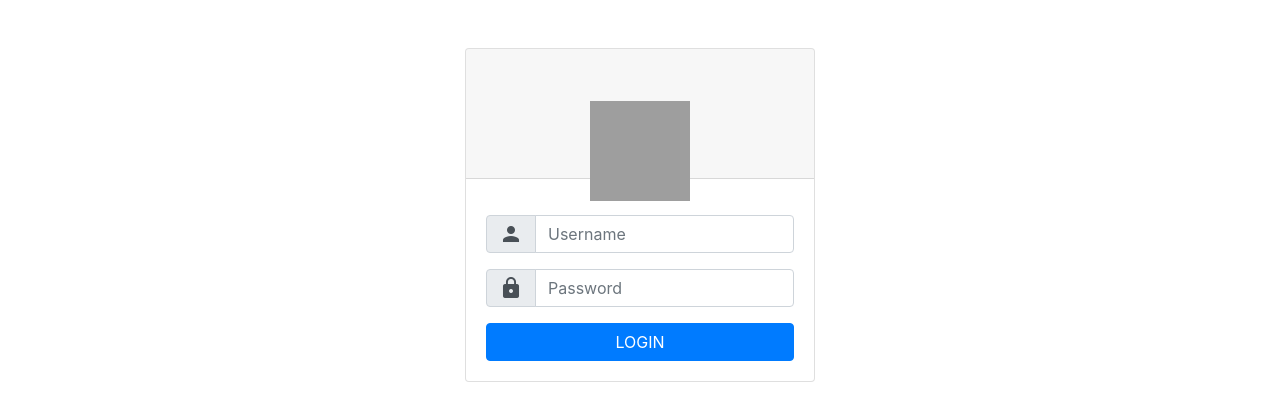
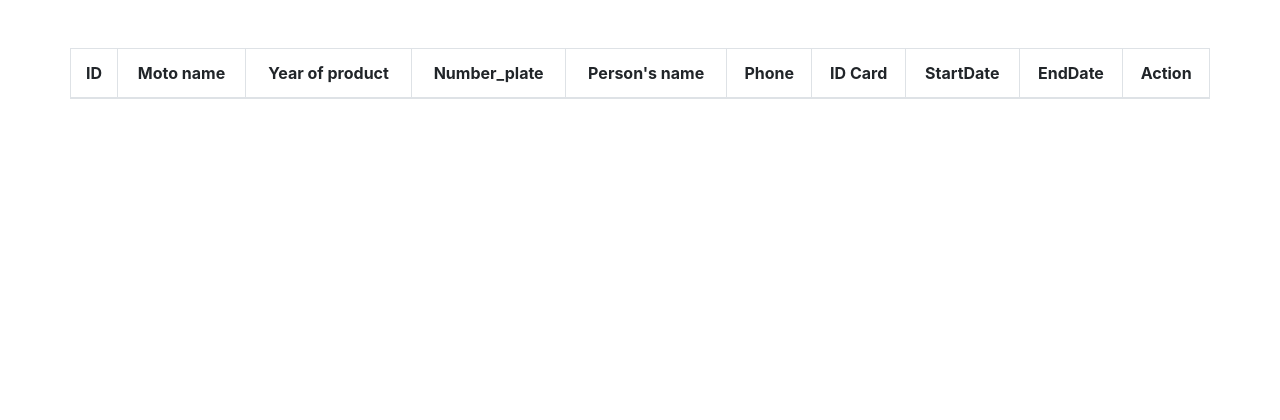
Before and after one commit to teampvcproject/rental_moto, a PHP site: page / in a window 1280 px wide. Shown: the top 420 px of the page. Run offline with PHP 8.4, Linux system fonts and the light colour scheme; tables that the repository leaves empty or names only in its code hold one stand-in row (values such as "Sample post"); lists and menus that the app fills with data are empty; some libraries are stand-ins or nearby versions; grey boxes are pictures that could not be loaded.

Commit message:
add rental moto

```diff
--- a/Controller/controller.php
+++ b/Controller/controller.php
@@ -1,4 +1,19 @@
 <?php
+    // $data = array();
+    // flexible($data);
+    // function flexible(&$data){
+    //     $function = "view";
+    //     if (isset($_GET['action'])){
+    //         $function = $_GET['action'];
+    //     }
+    //     $function($data);
+    // }
+    // function view(&$data){
+    //     $data['page'] = "Pages/view.php";
+    // }
+    // function homePage(&$data){
+    //     $data['page'] = "Pages/homePage.php";
+    // }
     $data = array();
     flexible($data);
     function flexible(&$data){
@@ -9,9 +24,7 @@
         $function($data);
     }
     function view(&$data){
-        $data['page'] = "Pages/view.php";
-    }
-    function homePage(&$data){
-        $data['page'] = "Pages/homePage.php";
+        $data['view'] = get_data();
+        $data['page'] = "Pages/rental_moto.php";
     }
 ?>
--- a/Model/model.php
+++ b/Model/model.php
@@ -0,0 +1,17 @@
+<?php
+ function get_data(){
+     include_once "connection.php";
+     $query = "SELECT moto.motoId,moto.moto_name,moto.number_plate,moto.year_of_product
+      ,users.userId ,users.username,users.id_card,users.phonenumber,users.start_date,users.end_date
+       FROM moto FULL OUTER JOIN users on moto.motoId=users.userId";
+     $result = mysqli_query( $connection ,$query);
+     $rows = [];
+     if($result && mysqli_num_rows($result) > 0){
+         foreach($result as $record){
+             $rows[] = $record;
+         }
+     }
+     return $rows;
+ }
+
+?>
--- /dev/null
+++ b/View/Pages/rental_moto.php
@@ -0,0 +1,71 @@
+<!DOCTYPE html>
+<html lang="en">
+
+<head>
+    <meta charset="UTF-8">
+    <meta name="viewport" content="width=device-width, initial-scale=1.0">
+    <meta http-equiv="X-UA-Compatible" content="ie=edge">
+    <title>Document</title>
+    <meta charset="utf-8">
+    <meta name="viewport" content="width=device-width, initial-scale=1">
+    <link rel="stylesheet" href="https://maxcdn.bootstrapcdn.com/bootstrap/4.3.1/css/bootstrap.min.css">
+    <link href="https://fonts.googleapis.com/icon?family=Material+Icons" rel="stylesheet">
+    <link rel="stylesheet" href="https://use.fontawesome.com/releases/v5.6.3/css/all.css" integrity="sha384-UHRtZLI+pbxtHCWp1t77Bi1L4ZtiqrqD80Kn4Z8NTSRyMA2Fd33n5dQ8lWUE00s/" crossorigin="anonymous">
+</head>
+<link rel="stylesheet" href="https://maxcdn.bootstrapcdn.com/bootstrap/4.4.1/css/bootstrap.min.css">
+</head>
+
+<body>
+    <div class="container mt-5">
+        <div class="row">
+
+            <table class="table table-bordered text-center">
+                <thead>
+                    <tr>
+                        <th>ID</th>
+                        <th>Moto name</th>
+                        <th>Year of product</th>
+                        <th>Number_plate</th>
+                        <th>Person's name</th>
+                        <th>Phone</th>
+                        <th>ID Card</th>
+                        <th>StartDate</th>
+                        <th>EndDate</th>
+                        <th>Action</th>
+                    </tr>
+                </thead>
+                <?php
+                if (isset($data['view'])) {
+                    foreach ($data['view'] as $result) {
+                        ?>
+                        <tbody>
+                            <tr>
+
+                                <td> <?php echo $result['motoId'];  ?> </td>
+                                <td> <?php echo $result['moto_name'];  ?> </td>
+                                <td> <?php echo $result['number_plate'];  ?> </td>
+                                <td> <?php echo $result['year_of_product'];  ?> </td>
+
+                                <td> <?php echo $result['userId'];  ?> </td>
+                                <td> <?php echo $result['username'];  ?> </td>
+                                <td> <?php echo $result['id_card'];  ?> </td>
+                                <td> <?php echo $result['phonenumber'];  ?> </td>
+                                <td> <?php echo $result['start_date'];  ?> </td>
+                                <td> <?php echo $result['end_date'];  ?> </td>
+                                <td>
+                                    <a href=""> <i class="fas fa-edit"></i></a>
+                                    <a href=""> <i class="fas fa-trash text-danger"></i></a>
+                                </td>
+                            </tr>
+                        </tbody>
+                <?php
+                    }
+                }
+                ?>
+
+            </table>
+        </div>
+    </div>
+</body>
+
+</html>
--- a/View/template.php
+++ b/View/template.php
@@ -11,7 +11,7 @@
 </head>
 <body>
     <?php
-        include "View/".$data['page'];
+        include_once "View/".$data['page'];
     ?>
 </body>
 </html>
--- a/connection.php
+++ b/connection.php
@@ -0,0 +1,3 @@
+<?php
+   $connection = mysqli_connect("localhost","root","","moto_rentmvc");
+?>
```
